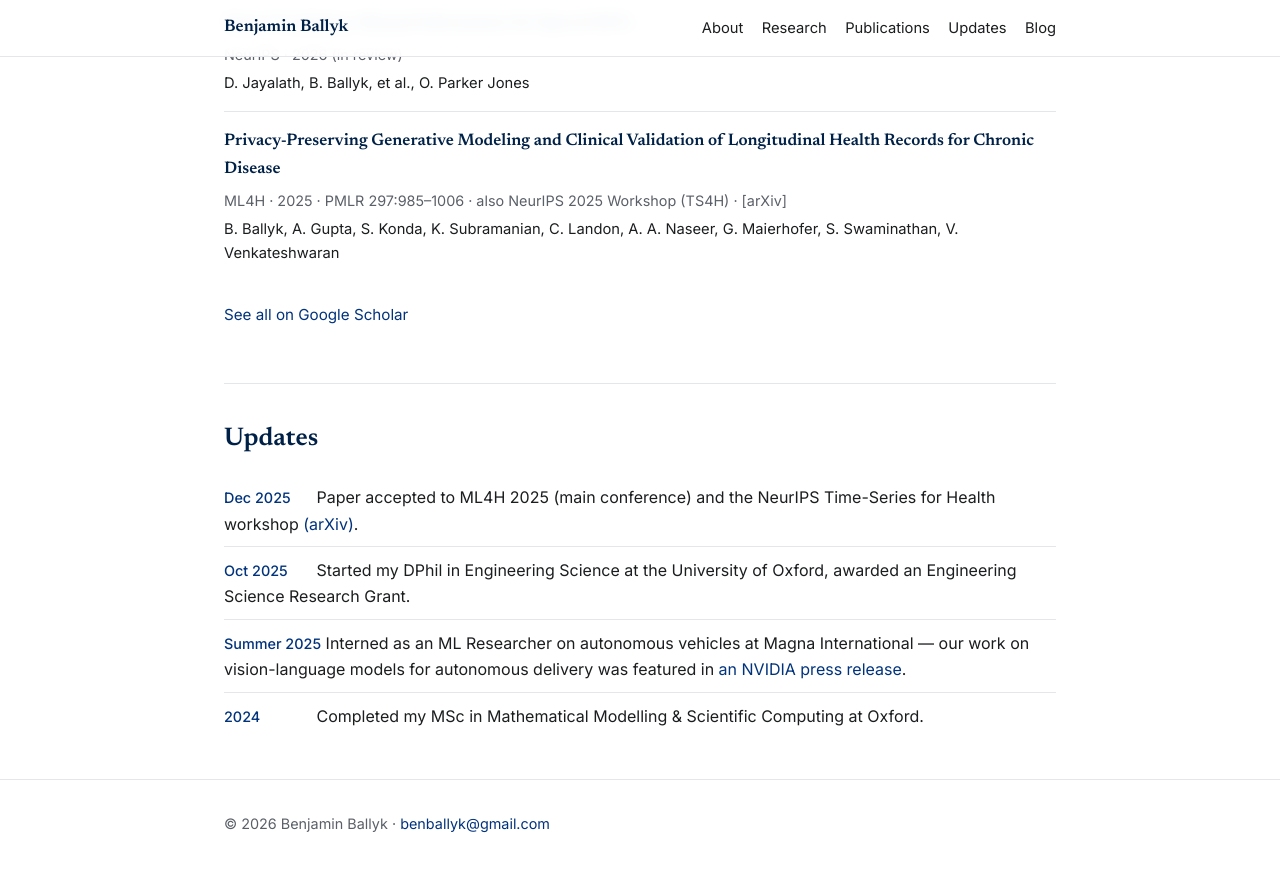
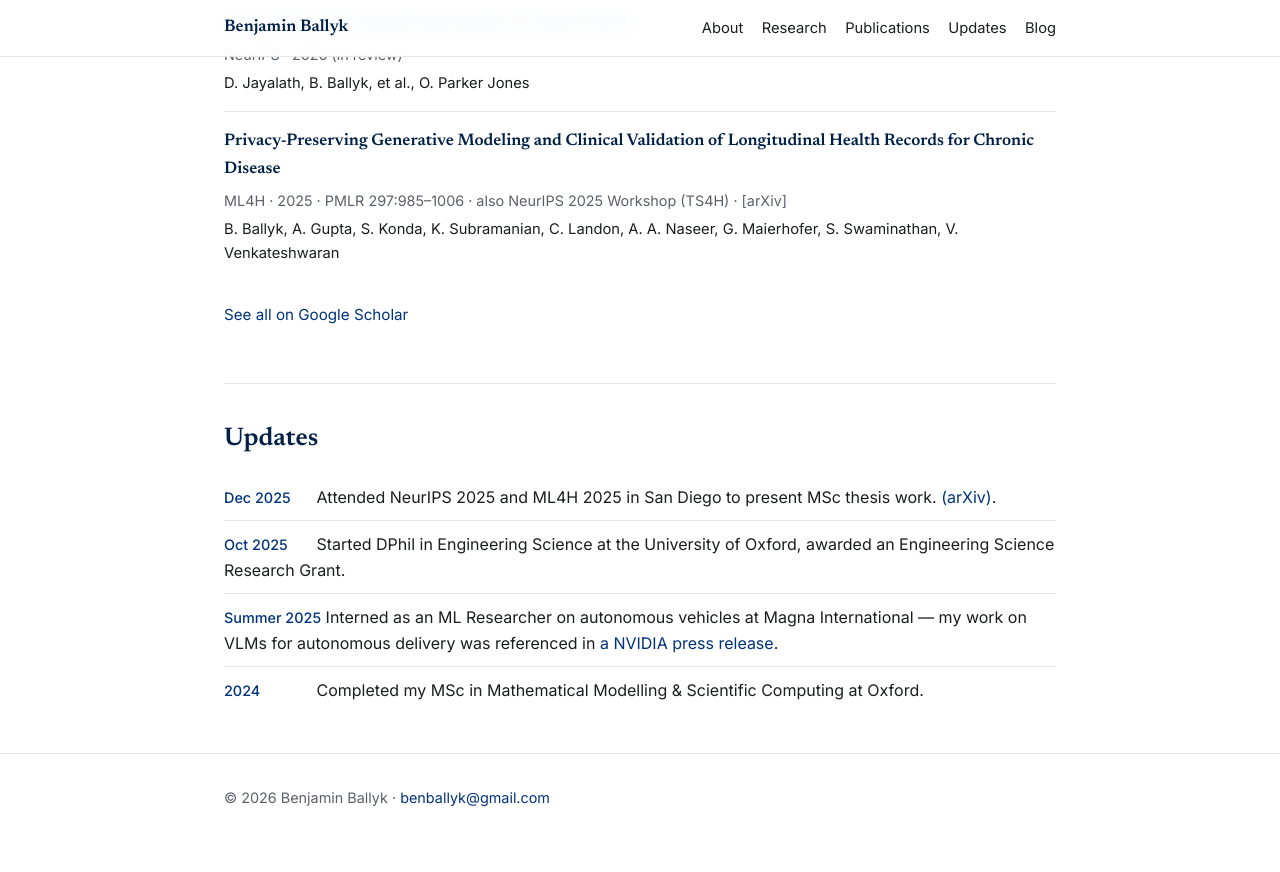
Before and after one commit to benballyk/benballyk.github.io, a Jekyll site: the page built from index.html, in a window 1280 px wide and 900 px high, scrolled down 966 px. Shown: the top 872 px of the window. Built offline with Jekyll 4.4.1, drawn with Linux system fonts in a browser that asks for light colours.

Commit message:
Timeline updates

```diff
--- a/index.html
+++ b/index.html
@@ -68,9 +68,9 @@ description: "Personal website of Benjamin Ballyk, DPhil student in Engineering
   <section id="updates">
     <h2>Updates</h2>
     <ul class="news-list">
-      <li><span class="news-date">Dec 2025</span> Paper accepted to ML4H 2025 (main conference) and the NeurIPS Time-Series for Health workshop <a href="https://arxiv.org/abs/2512.00434" target="_blank" rel="noopener noreferrer">(arXiv)</a>.</li>
-      <li><span class="news-date">Oct 2025</span> Started my DPhil in Engineering Science at the University of Oxford, awarded an Engineering Science Research Grant.</li>
-      <li><span class="news-date">Summer 2025</span> Interned as an ML Researcher on autonomous vehicles at Magna International &mdash; our work on vision-language models for autonomous delivery was featured in <a href="https://nvidianews.nvidia.com/news/nvidia-opens-portals-to-world-of-robotics-with-new-omniverse-libraries-cosmos-physical-ai-models-and-ai-computing-infrastructure" target="_blank" rel="noopener noreferrer">an NVIDIA press release</a>.</li>
+      <li><span class="news-date">Dec 2025</span> Attended NeurIPS 2025 and ML4H 2025 in San Diego to present MSc thesis work. <a href="https://arxiv.org/abs/2512.00434" target="_blank" rel="noopener noreferrer">(arXiv)</a>.</li>
+      <li><span class="news-date">Oct 2025</span> Started DPhil in Engineering Science at the University of Oxford, awarded an Engineering Science Research Grant.</li>
+      <li><span class="news-date">Summer 2025</span> Interned as an ML Researcher on autonomous vehicles at Magna International &mdash; my work on VLMs for autonomous delivery was referenced in <a href="https://nvidianews.nvidia.com/news/nvidia-opens-portals-to-world-of-robotics-with-new-omniverse-libraries-cosmos-physical-ai-models-and-ai-computing-infrastructure" target="_blank" rel="noopener noreferrer">a NVIDIA press release</a>.</li>
       <li><span class="news-date">2024</span> Completed my MSc in Mathematical Modelling &amp; Scientific Computing at Oxford.</li>
     </ul>
   </section>
```
